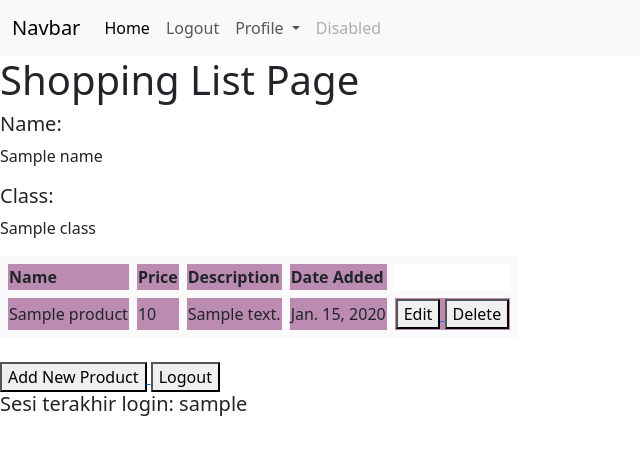
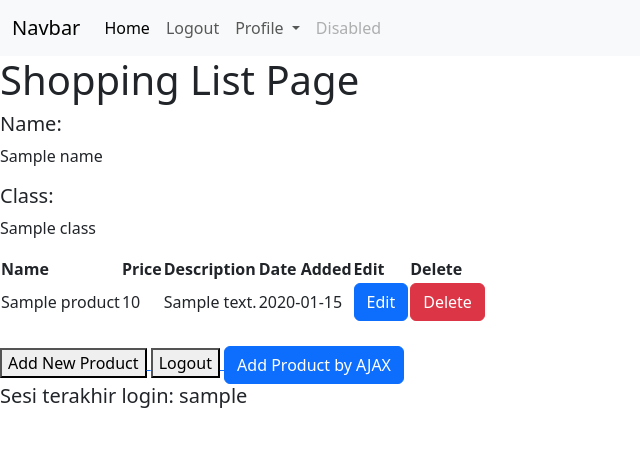
Before and after one commit to RaquelNayyara/shopping-list, a Django app: template main/templates/main.html in a window 1280 px wide. Shown: the top 455 px of the page, without its empty margins (0-640 px from the left). Run offline with Django 4.2, Linux system fonts and the light colour scheme; tables that the repository leaves empty hold one stand-in row (values such as "Sample post"); the template is opened without the code that fills it: values that come from a table or form of the project are taken from there, most other values are stand-ins (such as "Sample title", 1, 10 or a date in 2020).

Commit message:
tutorial 5

```diff
--- a/main/templates/main.html
+++ b/main/templates/main.html
@@ -38,48 +38,7 @@
 
     <h5>Class:</h5>
     <p>{{class}}</p>
-<table>
-    <head>
-        <style>
-        table, th, td {
-          border: 8px solid rgb(250, 250, 250);
-          border-collapse: collapse;
-        }
-        th, td {
-          background-color: #bc8bb2;
-        }
-        </style>
-        </head>
-    <tr>
-        <th>Name</th>
-        <th>Price</th>
-        <th>Description</th>
-        <th>Date Added</th>
-    </tr>
-
-    {% comment %} Berikut cara memperlihatkan data produk di bawah baris ini {% endcomment %}
-
-    {% for product in products %}
-        <tr>
-            <td>{{product.name}}</td>
-            <td>{{product.price}}</td>
-            <td>{{product.description}}</td>
-            <td>{{product.date_added}}</td>
-            <td>
-                <a href="{% url 'main:edit_product' product.pk %}">
-                    <button>
-                        Edit
-                    </button>
-                 </a>
-                <a href="{% url 'main:delete_product' product.pk %}">
-                    <button>
-                            Delete
-                    </button>
-                </a>
-            </td>
-        </tr>
-    {% endfor %}
-</table>
+<table id="product_table"></table>
 
 <br />
 
@@ -95,6 +54,90 @@
     </button>
 </a>
 
+<div class="modal fade" id="exampleModal" tabindex="-1" aria-labelledby="exampleModalLabel" aria-hidden="true">
+    <div class="modal-dialog">
+        <div class="modal-content">
+            <div class="modal-header">
+                <h1 class="modal-title fs-5" id="exampleModalLabel">Add New Product</h1>
+                <button type="button" class="btn-close" data-bs-dismiss="modal" aria-label="Close"></button>
+            </div>
+            <div class="modal-body">
+                <form id="form" onsubmit="return false;">
+                    {% csrf_token %}
+                    <div class="mb-3">
+                        <label for="name" class="col-form-label">Name:</label>
+                        <input type="text" class="form-control" id="name" name="name"></input>
+                    </div>
+                    <div class="mb-3">
+                        <label for="price" class="col-form-label">Price:</label>
+                        <input type="number" class="form-control" id="price" name="price"></input>
+                    </div>
+                    <div class="mb-3">
+                        <label for="description" class="col-form-label">Description:</label>
+                        <textarea class="form-control" id="description" name="description"></textarea>
+                    </div>
+                </form>
+            </div>
+            <div class="modal-footer">
+                <button type="button" class="btn btn-secondary" data-bs-dismiss="modal">Close</button>
+                <button type="button" class="btn btn-primary" id="button_add" data-bs-dismiss="modal">Add Product</button>
+            </div>
+        </div>
+    </div>
+</div>
+<button type="button" class="btn btn-primary" data-bs-toggle="modal" data-bs-target="#exampleModal">Add Product by AJAX</button>
 <h5>Sesi terakhir login: {{ last_login }}</h5>
 
+<script>
+    async function getProducts() {
+        return fetch("{% url 'main:get_product_json' %}").then((res) => res.json())
+    }
+    async function refreshProducts() {
+        document.getElementById("product_table").innerHTML = ""
+        const products = await getProducts()
+        let htmlString = `<tr>
+            <th>Name</th>
+            <th>Price</th>
+            <th>Description</th>
+            <th>Date Added</th>
+            <th>Edit</th>
+            <th>Delete</th>
+            </tr>`
+            products.forEach((item) => {
+                htmlString += `
+                <tr>
+                    <td>${item.fields.name}</td>
+                    <td>${item.fields.price}</td>
+                    <td>${item.fields.description}</td>
+                    <td>${item.fields.date_added}</td>
+                    <td>
+                        <button class="btn btn-primary" onclick="editProduct(${item.pk})">Edit</button>
+                    </td>
+                    <td>
+                        <button class="btn btn-danger" onclick="deleteProduct(${item.pk})">Delete</button>
+                    </td>
+                </tr>`
+            });
+
+        document.getElementById("product_table").innerHTML = htmlString
+    }
+    refreshProducts()
+    function addProduct() {
+        fetch("{% url 'main:add_product_ajax' %}", {
+            method: "POST",
+            body: new FormData(document.querySelector('#form'))
+        }).then(refreshProducts)
+
+        document.getElementById("form").reset()
+        return false
+    }
+    function editProduct(pk) {
+    window.location.href = `/edit-product/${pk}`;
+    }
+
+    function deleteProduct(pk) {
+    window.location.href = `/delete/${pk}`;
+    }
+
+</script>
 {% endblock content %}
--- a/main/urls.py
+++ b/main/urls.py
@@ -5,6 +5,8 @@
 from main.views import logout_user
 from main.views import edit_product
 from main.views import delete_product
+from main.views import get_product_json
+from main.views import add_product_ajax
 
 app_name = 'main'
 
@@ -20,4 +22,6 @@
     path('logout/', logout_user, name='logout'),
     path('edit-product/<int:id>', edit_product, name='edit_product'),
     path('delete/<int:id>', delete_product, name='delete_product'), # sesuaikan dengan nama fungsi yang dibuat
+    path('get-product/', get_product_json, name='get_product_json'),
+    path('create-product-ajax/', add_product_ajax, name='add_product_ajax')
 ]
--- a/main/views.py
+++ b/main/views.py
@@ -14,6 +14,8 @@
 import datetime
 from django.http import HttpResponseRedirect
 from django.urls import reverse
+from django.http import HttpResponseNotFound
+from django.views.decorators.csrf import csrf_exempt
 
 @login_required(login_url='/login')
 def show_main(request):
@@ -111,3 +113,23 @@
     product.delete()
     # Kembali ke halaman awal
     return HttpResponseRedirect(reverse('main:show_main'))
+
+def get_product_json(request):
+    product_item = Product.objects.all()
+    return HttpResponse(serializers.serialize('json', product_item))
+
+@csrf_exempt
+def add_product_ajax(request):
+    if request.method == 'POST':
+        name = request.POST.get("name")
+        price = request.POST.get("price")
+        description = request.POST.get("description")
+        user = request.user
+
+        new_product = Product(name=name, price=price, description=description, user=user)
+        new_product.save()
+
+        return HttpResponse(b"CREATED", status=201)
+
+
+    return HttpResponseNotFound()
```
Lines whose indentation alone changed are shown as unchanged.
